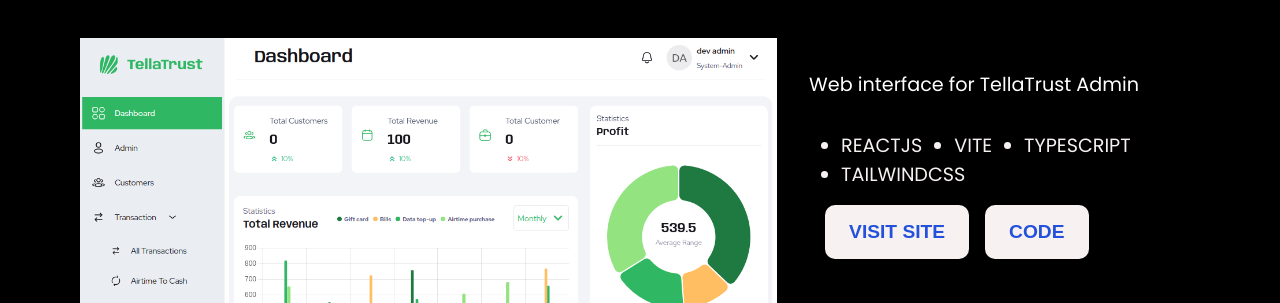
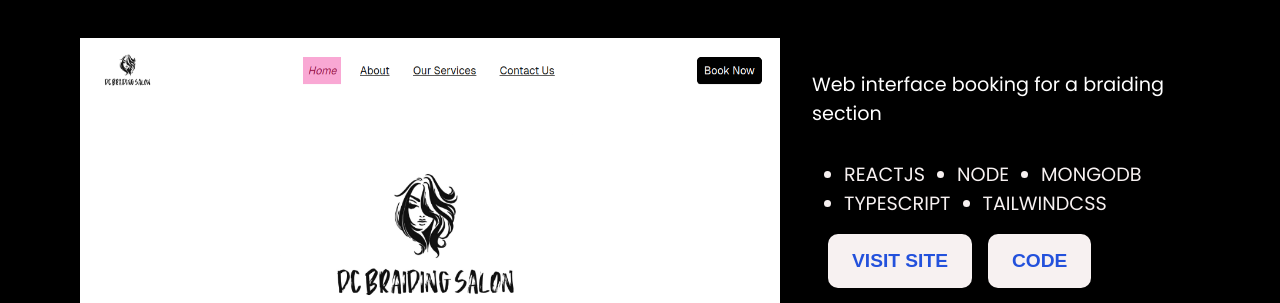
Before and after one commit to Nnenna-udefi/portfolio, a React (Create React App) app: page / in a window 1280 px wide. Shown: the part 2497-2800 px from the top of the page. Built offline with nearby package versions, Linux system fonts and the light colour scheme.

Commit message:
added latest projects

```diff
--- a/src/components/project.js
+++ b/src/components/project.js
@@ -1,16 +1,34 @@
 import React, { useState, useEffect } from "react";
-import Easycare from "../images/easycare.jpg";
-import Bookishreads from "../images/bookrishread_home.png";
 import useScrollReveal from "../hooks/useScrollReveal";
+import { BaseModal } from "./baseModal";
 import Todo from "../images/Todo-List.png";
 import HouseOfAccent from "../images/Home-House-of-Ascent.png";
 import TellaTrustAdmin from "../images/TellaTrust.png";
-import { BaseModal } from "./baseModal";
+import Easycare from "../images/easycare.jpg";
+import Bookishreads from "../images/bookrishread_home.png";
+import DChirs from "../images/dchairs.png";
+import HerRise from "../images/herRise.png";
 
 const projectList = [
   {
+    image: DChirs,
+    alt: "DC braiding",
+    desc: "Web interface booking for a braiding section",
+    live_link: "https://dc-braiding.onrender.com/",
+    github_link: "https://github.com/Nnenna-udefi/booking-app",
+    language: ["REACTJS", "NODE", "MONGODB", "TYPESCRIPT", "TAILWINDCSS"],
+  },
+  {
+    image: HerRise,
+    alt: "HerRise Foundation",
+    desc: "Web interface for a women non-profit organization",
+    live_link: "https://herrise-foundation.onrender.com/",
+    github_link: "https://github.com/Nnenna-udefi/HerRise",
+    language: ["REACTJS", "TYPESCRIPT", "TAILWINDCSS"],
+  },
+  {
     image: TellaTrustAdmin,
-    alt: "Tellatrust admin hero",
+    alt: "Tellatrust admin",
     desc: "Web interface for TellaTrust Admin",
     live_link: "https://admin.tellatrust.com/",
     github_link: "https://github.com/Swizel-Tech/tellatrust-admin",
```
Also changed, not shown: src/images/dchairs.png (added), src/images/herRise.png (added).
